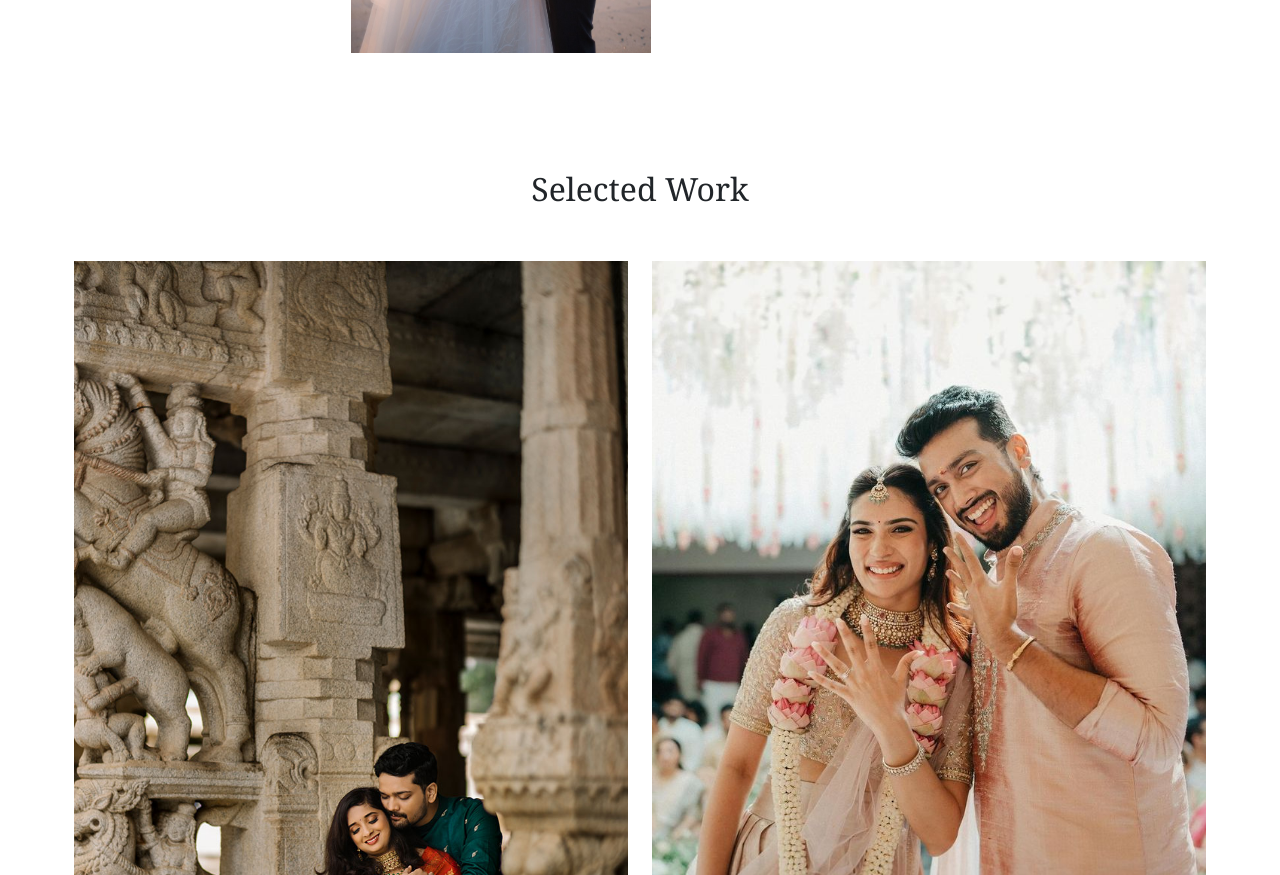
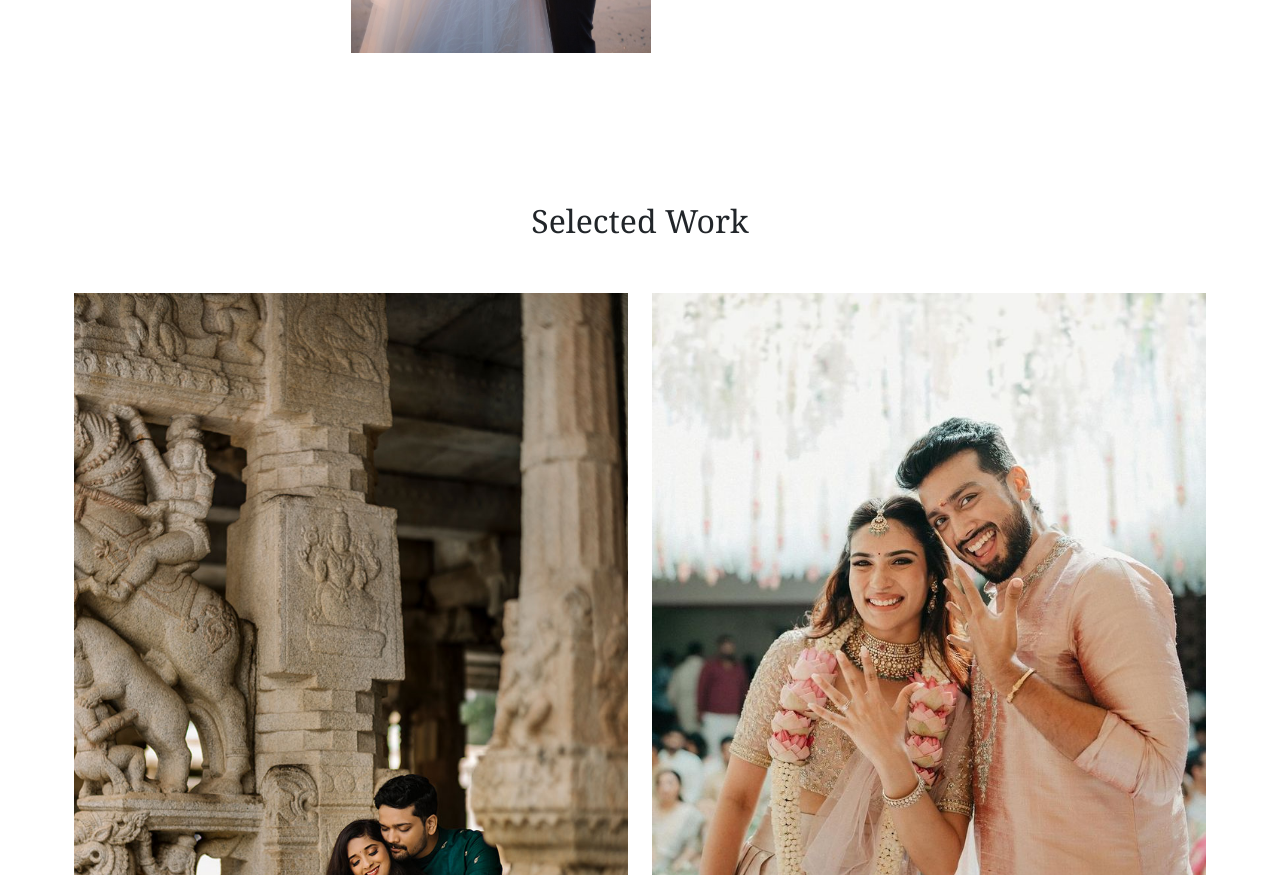
Before and after one commit to Keerthana-Natarajan/Photography-website, a plain HTML site: page index.html in a window 1280 px wide. Shown: the part 1193-2068 px from the top of the page. Drawn offline with nearby package versions, Linux system fonts and the light colour scheme.

Commit message:
Update index.html

```diff
--- a/index.html
+++ b/index.html
@@ -190,7 +190,7 @@
         </div>
     </div>
 
-    <p class="text-center  fs-2 work">Selected Work</p>
+    <p class="text-center mt-md-5  fs-2 work">Selected Work</p>
 
 
     <div class="container-md px-1 mt-5">
```
